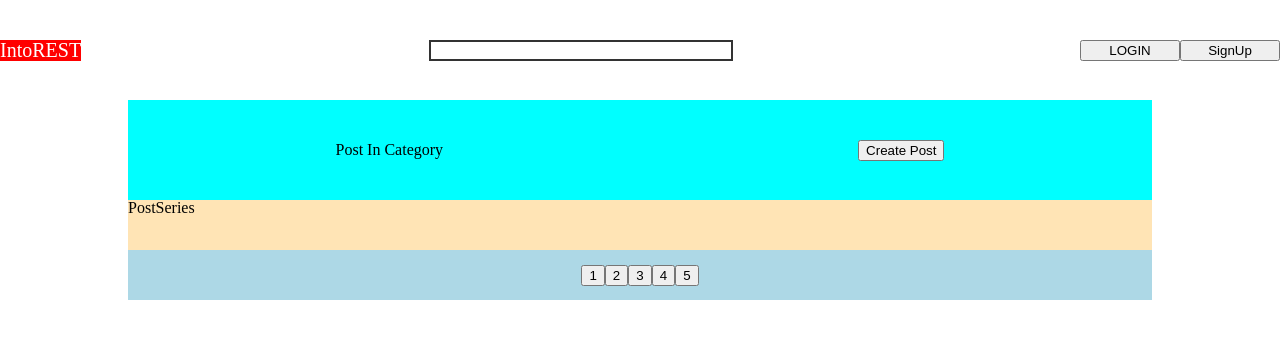
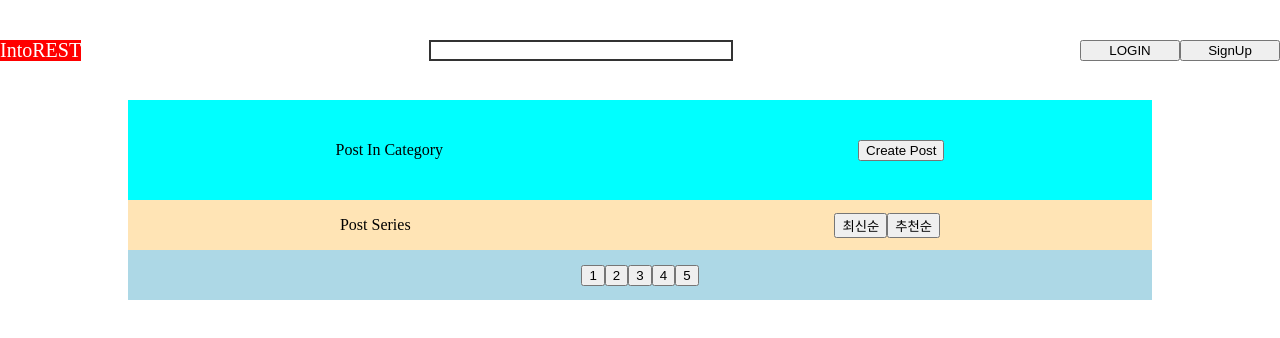
Before and after one commit to codestates-seb/seb41_main_009, a React (Create React App) app in the folder client/: page /posts in a window 1280 px wide. Shown: the top 338 px of the page. Built offline with nearby package versions, Linux system fonts and the light colour scheme.

Commit message:
feat - #22 : PostList Filter 컴포넌트 분리

```diff
--- /dev/null
+++ b/client/src/components/organisms/postlist/PostListFilter.js
@@ -0,0 +1,27 @@
+import styled from 'styled-components';
+
+const Container = styled.div`
+  display: flex;
+  width: inherit;
+  height: 50px;
+  justify-content: space-around;
+  align-items: center;
+  background-color: moccasin;
+`;
+
+const FilterContainer = () => {
+  return (
+    <Container>
+      <div>
+        <span>Post </span>
+        <span> Series</span>
+      </div>
+      <div>
+        <button type="button">최신순</button>
+        <button type="button">추천순</button>
+      </div>
+    </Container>
+  );
+};
+
+export default FilterContainer;
--- a/client/src/components/templates/PostList.js
+++ b/client/src/components/templates/PostList.js
@@ -1,5 +1,6 @@
 import styled from 'styled-components';
 import PostListHeaderContainer from '../organisms/postlist/PostListHeader';
+import FilterContainer from '../organisms/postlist/PostListFilter';
 
 const Container = styled.div`
   display: flex;
@@ -9,13 +10,6 @@ const Container = styled.div`
   padding-top: 100px;
   justify-content: center;
   align-items: center;
-`;
-
-const FilterContainer = styled.div`
-  display: flex;
-  width: inherit;
-  height: 50px;
-  background-color: moccasin;
 `;
 
 const PostListContainer = styled.div`
@@ -37,10 +31,7 @@ const PostList = () => {
   return (
     <Container>
       <PostListHeaderContainer />
-      <FilterContainer>
-        <div>Post</div>
-        <div>Series</div>
-      </FilterContainer>
+      <FilterContainer />
       <PostListContainer>
         <div />
       </PostListContainer>
```
